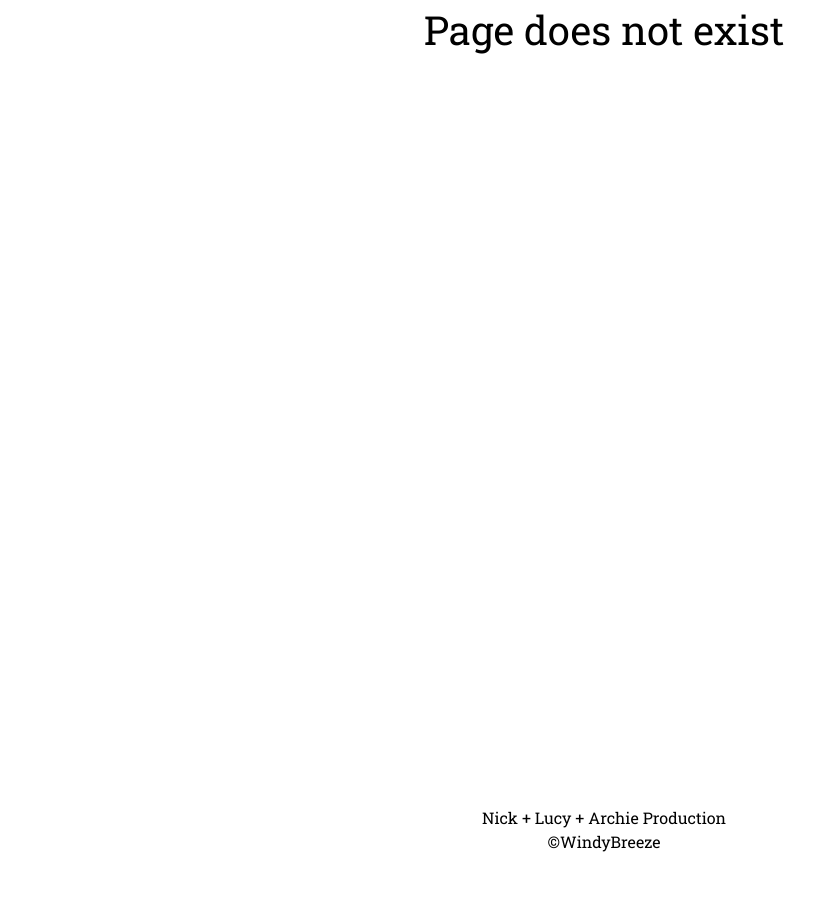
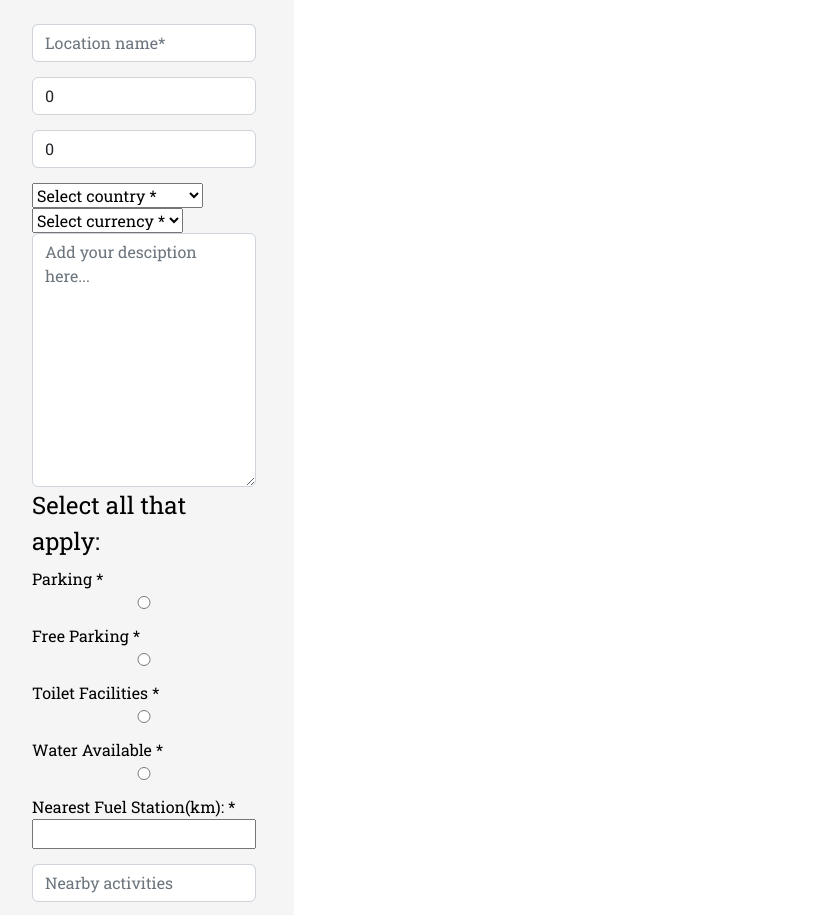
Before and after one commit to nickquirk/layby, a React (Create React App) app in the folder client/: page /locations/1/edit in a window 1280 px wide. Shown: the part 180-1095 px from the top of the page, without its empty margins (36-850 px from the left). Before the commit the page ends 1034 px from the top, so only its background shows below. Built offline with nearby package versions, Linux system fonts and the light colour scheme; no server answers.

Commit message:
add, edit

```diff
--- a/client/src/App.js
+++ b/client/src/App.js
@@ -10,6 +10,7 @@ import LoginPage from './components/pages/LoginPage'
 import RegisterPage from './components/pages/RegisterPage'
 import UserProfilePage from './components/pages/UserProfilePage'
 import AddLocation from './components/pages/AddLocation'
+import EditLocation from './components/pages/EditLocation'
 
 
 
@@ -25,7 +26,8 @@ const App = () => {
           <Route path='/locations/:locationId' element={<LocationSinglePage />} />
           <Route path='/login' element={<LoginPage />} />
           <Route path='/register' element={<RegisterPage />} />
-          <Route path='/addLocation' element={<AddLocation />} />
+          <Route path='/locations/add' element={<AddLocation />} />
+          <Route path='/locations/:locationId/edit' element={<EditLocation />} />
           {/* Just changed this to work on the profile page, will change it back :) */}
           <Route path='/profile/:userId' element={<UserProfilePage />} />
           <Route path='*' element={<NotFound />} />
--- a/client/src/components/common/LocationForm.js
+++ b/client/src/components/common/LocationForm.js
@@ -1,86 +1,92 @@
 
-import Container from 'react-bootstrap/Container'
-import Row from 'react-bootstrap/Row'
 import Button from 'react-bootstrap/Button'
 import { BiPound, BiEuro } from 'react-icons/bi'
 import { TbCurrencyDirham } from 'react-icons/tb'
 
-const LocationForm = ({ handleSubmit, formFields ,setFormFields, setErrors }) => {
+const LocationForm = ({ handleSubmit, formFields ,setFormFields, errors, setErrors }) => {
 
 
   const handleChange = (e) => {
-    // This happens on any change to the form
-    // create shallow copy of form fields by spreading in to a new object
-    const updatedFormFields = { ...formFields }
-    // set key name to value entered into form field
-    updatedFormFields[e.target.name] = e.target.value
-    // set formFields = updatedFormFields
-    setFormFields(updatedFormFields)
-    // setErrors({ ...errors, [e.target.name]: '', message: '' })
+    console.log(`${e.target.name}: ${e.target.value}`)
+    setFormFields({ ...formFields, [e.target.name]: e.target.value })
+    // Removing unneeded errors
+    setErrors({ ...errors, [e.target.name]: '', message: '' })
   }
+
+
 
   return (
     <>
-      <h1>Add a New Location</h1>
       <div className="form-container">
         <form onSubmit={handleSubmit}>
           <input
             required
             className="form-control"
             type="text"
-            name="locationName"
+            name="name"
+            id="name"
             onChange={handleChange}
             placeholder="Location name*"
             value={formFields.name}
           />
+          {errors && errors.name && <small className='text-danger'>{errors.name}</small>}
           <input
             required
             className="form-control"
             type="number"
             name="latitude"
+            id="latitude"
             onChange={handleChange}
             placeholder="Latitude* e.g. 51.510357 "
             value={formFields.latitude}
           />
+          {errors && errors.latitude && <small className='text-danger'>{errors.latitude}</small>}
           <input
             required
             className="form-control"
             type="number"
+            id="longitude"
             name="longitude"
             onChange={handleChange}
             placeholder="Longitude* e.g. -0.116773"
             value={formFields.longitude}
           />
+          {errors && errors.longitude && <small className='text-danger'>{errors.longitude}</small>}
           <select
             onChange={handleChange}
             name="countryCode"
             id="create-filter"
+            type="text"
             className="dropdown-addLoc"
             value={formFields.countryCode}
           >
-            <option value="All">Select country<small> *</small></option>
+            <option value="All">Select country<span> *</span></option>
             <option value="DE">Germany 🇩🇪</option>
             <option value="MA">Morocco 🇲🇦</option>
             <option value="PT">Portugal 🇵🇹</option>
             <option value="ESP">Spain 🇪🇸</option>
             <option value="UK">United Kingdom 🇬🇧</option>
           </select>
+          {errors && errors.countryCode && <small className='text-danger'>{errors.countryCode}</small>}
           <select
             onChange={handleChange}
             name="currency"
             id="create-filter"
+            type="text"
             className="dropdown-addLoc"
             value={formFields.currency}
           >
-            <option value="All">Select currency<small> *</small></option>
-            <option value="Euro">€ Euro <BiEuro /></option>
-            <option value="GBP">£ GBP <BiPound /></option>
-            <option value="PT">Dirham <TbCurrencyDirham /></option>
+            <option value="All">Select currency<span> *</span></option>
+            <option value="Euro">€ Euro</option>
+            <option value="GBP">£ GBP</option>
+            <option value="PT">Dirham</option>
           </select>
+          {errors && errors.currency && <small className='text-danger'>{errors.currency}</small>}
           <textarea
             required
             className="form-control"
             type="text"
+            id="description"
             name="description"
             rows='10'
             cols='30'
@@ -88,44 +94,58 @@ const LocationForm = ({ handleSubmit, formFields ,setFormFields, setErrors }) =>
             placeholder="Add your desciption here..."
             value={formFields.description}
           />
+          {errors && errors.description && <small className='text-danger'>{errors.description}</small>}
           <fieldset>
             <legend>Select all that apply:</legend>
             <div>
-              <label htmlFor="freeparking">Free Parking<small> *</small></label>
-              <input type="radio" id="freeparking" name="freeparking" value={formFields.freeparking} />
+              <label htmlFor="parking">Parking<span> *</span></label>
+              <input type="radio" id="parking" name="parking" value={formFields.parking} />
             </div>
+            {errors && errors.parking && <small className='text-danger'>{errors.parking}</small>}
             <div>
-              <label htmlFor="toilets">Toilet Facilities<small> *</small></label>
+              <label htmlFor="freeParking">Free Parking<span> *</span></label>
+              <input type="radio" id="freeParking" name="freeParking" value={formFields.freeParking} />
+            </div>
+            {errors && errors.freeParking && <small className='text-danger'>{errors.freeParking}</small>}
+            <div>
+              <label htmlFor="toilets">Toilet Facilities<span> *</span></label>
               <input type="radio" id="toilets" name="toilets" value={formFields.toilets} />
             </div>
+            {errors && errors.toilets && <small className='text-danger'>{errors.toilets}</small>}
             <div>
-              <label htmlFor="water">Water Available<small> *</small></label>
+              <label htmlFor="water">Water Available<span> *</span></label>
               <input type="radio" id="water" name="water" value={formFields.water} />
             </div>
+            {errors && errors.water && <small className='text-danger'>{errors.water}</small>}
           </fieldset>
-          <label htmlFor="fuel">Nearest Fuel Station(km):<small> *</small></label>
-          <input type="number" id="fuel" name="fuel"
-            min="1" max="100"></input>
+          <label htmlFor="fuel">Nearest Fuel Station(km):<span> *</span></label>
+          <input type="number" id="fuel" name="fuel" min="1" max="100" value={formFields.fuel} ></input>
+          {errors && errors.fuel && <small className='text-danger'>{errors.fuel}</small>}
           <input
-            // required
             className="form-control"
-            type="string"
+            type="text"
             name="nearbyActivities"
+            id="nearbyActivities"
             onChange={handleChange}
             placeholder="Nearby activities"
             value={formFields.nearbyActivities}
           />
+          {errors && errors.nearbyActivities && <small className='text-danger'>{errors.nearbyActivities}</small>}
           <input
             required
             className="form-control"
-            type="string"
+            type="text"
             name="image"
+            id="image"
             onChange={handleChange}
             placeholder="Image URL*  e.g https://..."
             value={formFields.image}
           />
-          <Button type="button" className="btn  btn-lg mt-5 mb-4" onClick={() => handleSubmit()}>Submit</Button>
-          {/* <button to={'/'} className="btn btn-main">Submit</button> */}
+          {errors && errors.image && <small className='text-danger'>{errors.image}</small>}
+          {/* Generic Message Error */}
+          {errors && errors.message && <small className='text-danger'>{errors.message}</small>}
+          {/* <Button type="button" className="btn  btn-lg mt-5 mb-4" onClick={() => handleSubmit()}>Submit</Button> */}
+          <button to={'/'} className="btn btn-main">Submit</button>
         </form>
       </div>
     </>
--- a/client/src/components/common/NavBar.js
+++ b/client/src/components/common/NavBar.js
@@ -1,4 +1,4 @@
-import { Link, useParams } from 'react-router-dom'
+import { Link, NavLink, useParams } from 'react-router-dom'
 import { useNavigate } from 'react-router-dom'
 
 import Navbar from 'react-bootstrap/Navbar'
--- a/client/src/components/pages/AddLocation.js
+++ b/client/src/components/pages/AddLocation.js
@@ -2,16 +2,17 @@
 
 // React
 import { useState } from 'react'
-import { useNavigate, useParams  } from 'react-router-dom'
+import { useNavigate } from 'react-router-dom'
 
 // Imports
 import axios from 'axios'
-import { getToken } from '../common/Auth'
+import { getToken } from '../common/Auth.js'
 
 // Custom Components
-import LocationForm from '../common/LocationForm'
+import LocationForm from '../common/LocationForm.js'
 
 const AddLocation = () => {
+
   // ! Location Variables
   const navigate = useNavigate()
 
@@ -19,49 +20,43 @@ const AddLocation = () => {
   // Track state of following variables
   const [formFields, setFormFields] = useState({
     name: '',
-    latitude: null,
-    longitude: null,
+    latitude: 0,
+    longitude: 0,
     countryCode: '',
-    country: '',
     currency: '',
     description: '',
     parking: true,
-    freeparking: false,
+    freeParking: false,
     toilets: false,
     water: false,
-    nearestFuel: null,
+    nearestFuel: 0,
     nearbyActivities: '',
     image: ''
   })
 
   const [ errors, setErrors ] = useState(null)
 
-  // Location
-  const { locationId } = useParams()
-
-  // ! Executions
-  // send off form data to our API
+  // ! Execution
+  // send off form data to API
   const handleSubmit = async (e) => {
     e.preventDefault()
     try {
+      console.log('FORM FIELDS', formFields)
       console.log('GET TOKEN ->', getToken())
-      const { data } = await axios.post('/api/locations', formFields, {
-        headers: {
-          Authorization: `Bearer ${getToken()}`,
-        },
-      })
-      console.log('SUCCESS -->', data)
+      const { locationId } = await axios.post('/api/locations', formFields, { headers: {  Authorization: `Bearer ${getToken()}`, }, })
+      console.log('SUCCESS -->', locationId)
       navigate(`/locations/${locationId}`)
     } catch (err) {
       console.log('hello ->', err.response.data)
       setErrors(err.response.data)
+      console.log(err)
     }
-    console.log('form submitted')
+
   }
-
 
   return (
     <div className="hero-page text-center form-main">
+      <h1>Add Location</h1>
       <LocationForm
         handleSubmit={handleSubmit}
         formFields={formFields}
--- /dev/null
+++ b/client/src/components/pages/EditLocation.js
@@ -0,0 +1,87 @@
+/* eslint-disable comma-dangle */
+import { useState, useEffect } from 'react'
+import { useParams, useNavigate } from 'react-router-dom'
+
+// Imports
+import axios from 'axios'
+import { getPayload, getToken } from '../common/Auth.js'
+
+// Custom Components
+import LocationForm from '../common/LocationForm.js'
+
+const EditLocation = () => {
+
+  // ! Location Variables
+  //extract locationId
+  const { locationId } = useParams()
+  const navigate = useNavigate()
+
+  // ! State
+  // Track state of following variables
+  const [formFields, setFormFields] = useState({
+    name: '',
+    latitude: 0,
+    longitude: 0,
+    countryCode: '',
+    currency: '',
+    description: '',
+    parking: true,
+    freeParking: false,
+    toilets: false,
+    water: false,
+    nearestFuel: 0,
+    nearbyActivities: '',
+    image: ''
+  })
+
+  const [ errors, setErrors ] = useState(null)
+
+  // ! Execution
+  useEffect(() => {
+    const getSingleLocation = async () => {
+      try {
+        const { data } = await axios.get(`/api/locations/${locationId}`)
+        //populate for fields with single location info
+        console.log('Location owner => ', data.addedBy._id)
+        console.log('Payload --> ', getPayload())
+        setFormFields(data)
+      } catch (err) {
+        console.log(err)
+      }
+    }
+    getSingleLocation()
+  }, [locationId])
+
+  const handleSubmit = async (e) => {
+    e.preventDefault()
+    try {
+      const { data } = await axios.put(`/api/locations/${locationId}`, formFields,
+        { headers: {
+          Authorization: `Bearer ${getToken()}`,
+        },
+        })
+      console.log('Location edited ->', data)
+      navigate(`/locations/${locationId}`)
+    } catch (err) {
+      console.log('Edit failed ->', err)
+      setErrors(err.response.data)
+    }
+  }
+
+  // ! JSX
+  return (
+    <main className="form-page">
+      <h1>Edit Location</h1>
+      <LocationForm
+        handleSubmit={handleSubmit}
+        formFields={formFields}
+        setFormFields={setFormFields}
+        errors={errors}
+        setErrors={setErrors}
+        formName="Edit Location"
+      />
+    </main>
+  )
+}
+
+export default EditLocation
--- a/client/src/components/pages/LocationSinglePage.js
+++ b/client/src/components/pages/LocationSinglePage.js
@@ -2,6 +2,7 @@
 import { useState, useEffect } from 'react'
 import { useParams, Link } from 'react-router-dom'
 import axios from 'axios'
+import { getPayload } from '../common/Auth'
 
 // Bootstrap components
 import Row from 'react-bootstrap/Row'
```
Also changed, not shown: client/src/components/common/Auth.js (line endings or trailing spaces), 1 other file (tests, documents, lock files or other folders).
